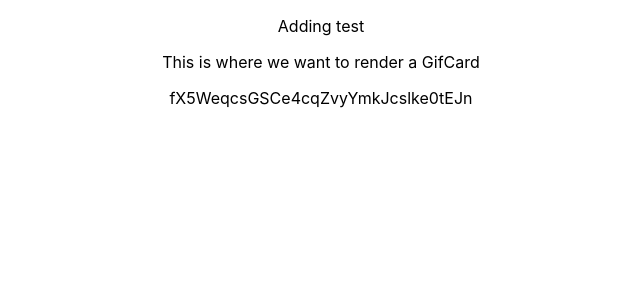
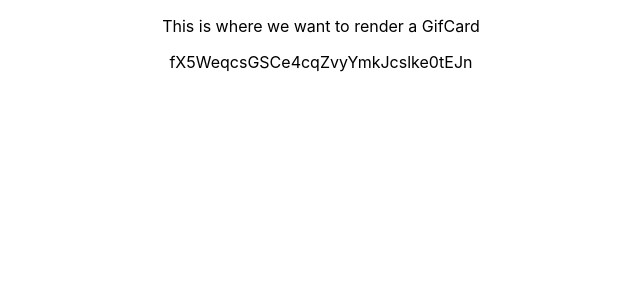
Before and after one commit to kaizenc/CUNY2X-GIPHY-API, a React (Create React App) app in the folder giphy-api-app/: page / in a window 1280 px wide. Shown: the top 300 px of the page, without its empty margins (319-959 px from the left). Built offline with nearby package versions, Linux system fonts and the light colour scheme.

Commit message:
Changed one line in GifCard

```diff
--- a/giphy-api-app/src/components/GifCard.js
+++ b/giphy-api-app/src/components/GifCard.js
@@ -4,7 +4,6 @@ class GifCard extends Component {
     render() {
         return (
             <div className="GifCard">
-                <p>Adding test</p>
                 <p>This is where we want to render a GifCard</p>
             </div>
         );
```
